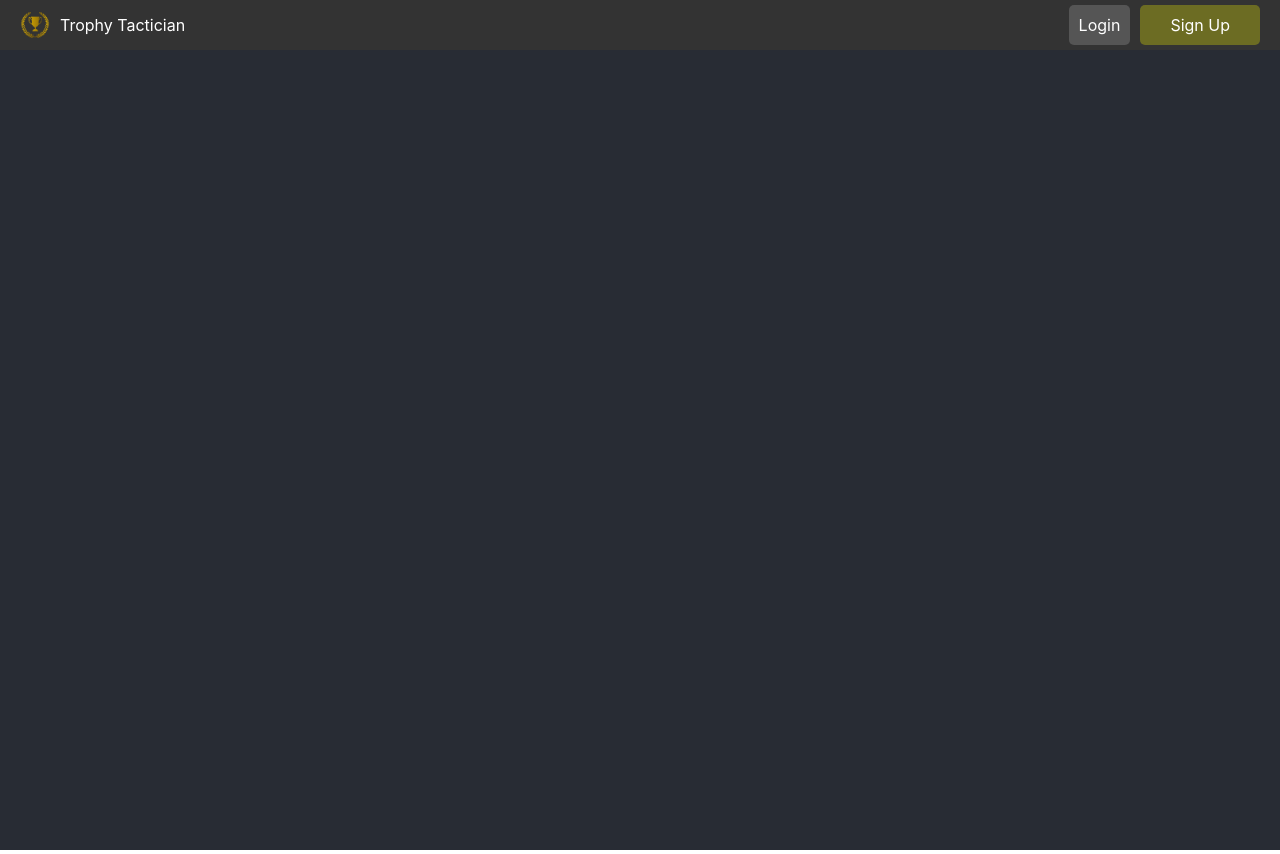
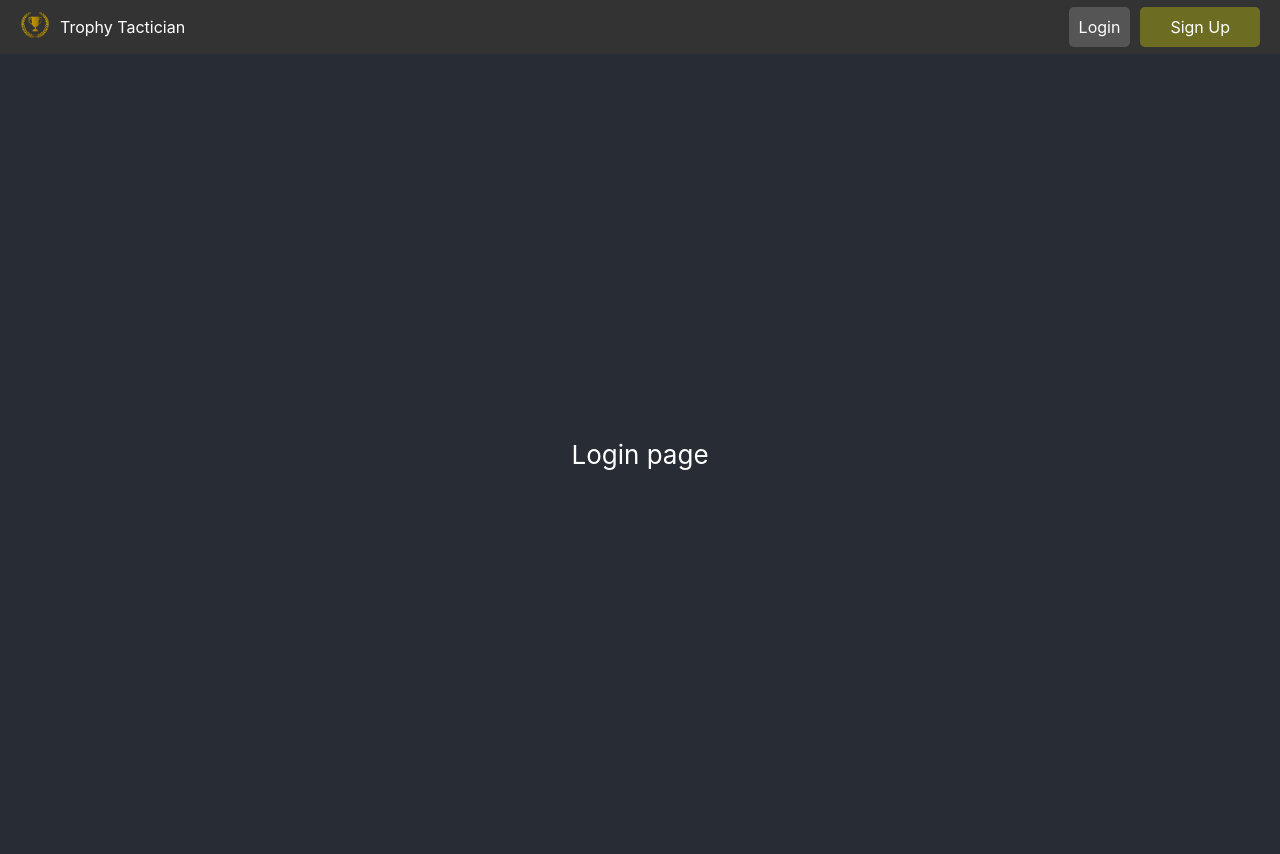
Before and after one commit to Doidae/Milestone3, a React (Create React App) app in the folder frontend/: page /login in a window 1280 px wide. Built offline with nearby package versions, Linux system fonts and the light colour scheme.

Commit message:
Added Login pages and linked Login button

```diff
--- a/frontend/src/App.js
+++ b/frontend/src/App.js
@@ -3,6 +3,7 @@
 import Navbar from './components/Navbar'
 import { BrowserRouter as Router, Routes, Route} from 'react-router-dom';
 import Register from './components/Register'
+import Login from './components/Login';
 
 function App() {
   return (
@@ -11,6 +12,7 @@
         <Navbar />
         <header className="App-header">
           <Routes>
+            <Route path="/login" element={<Login />} />
             <Route path="/register" element={<Register />} />
           </Routes>
         </header>
--- /dev/null
+++ b/frontend/src/components/Login.js
@@ -0,0 +1,11 @@
+import React from "react";
+
+function Login() {
+    return(
+        <div>
+            Login page
+        </div>
+    )
+}
+
+export default Login;
--- a/frontend/src/components/Navbar.js
+++ b/frontend/src/components/Navbar.js
@@ -7,11 +7,13 @@
     return (
         <nav className='navbar'>
             <div className="navbar-left">
-                <img src={logo} alt="Website Logo" className="navbar-logo" />
+                <Link to="/">
+                    <img src={logo} alt="Website Logo" className="navbar-logo" />
+                </Link>
                 <span className="navbar-title">Trophy Tactician</span>
             </div>
             <div className="navbar-right">
-                <Link to='/' className="navbar-button">Login</Link>
+                <Link to='/Login' className="navbar-button">Login</Link>
                 <Link to='/register' className="navbar-button2">Sign Up</Link>
             </div>
         </nav>
```
